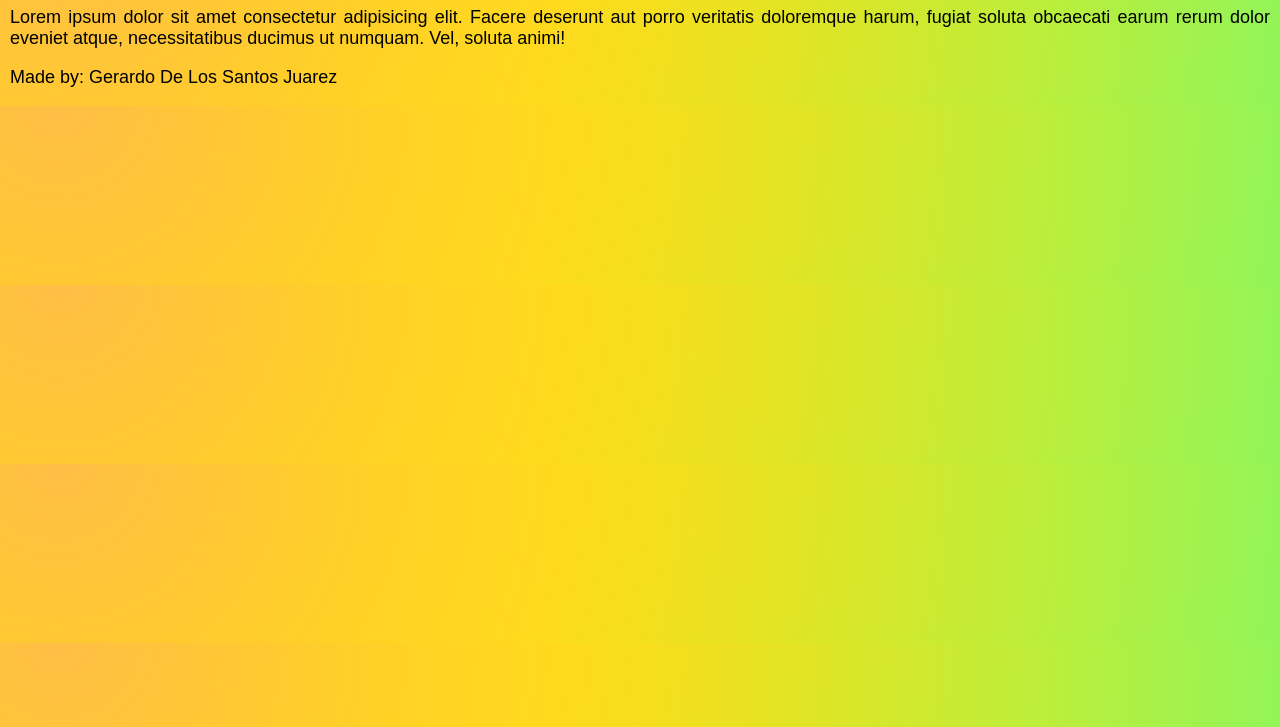
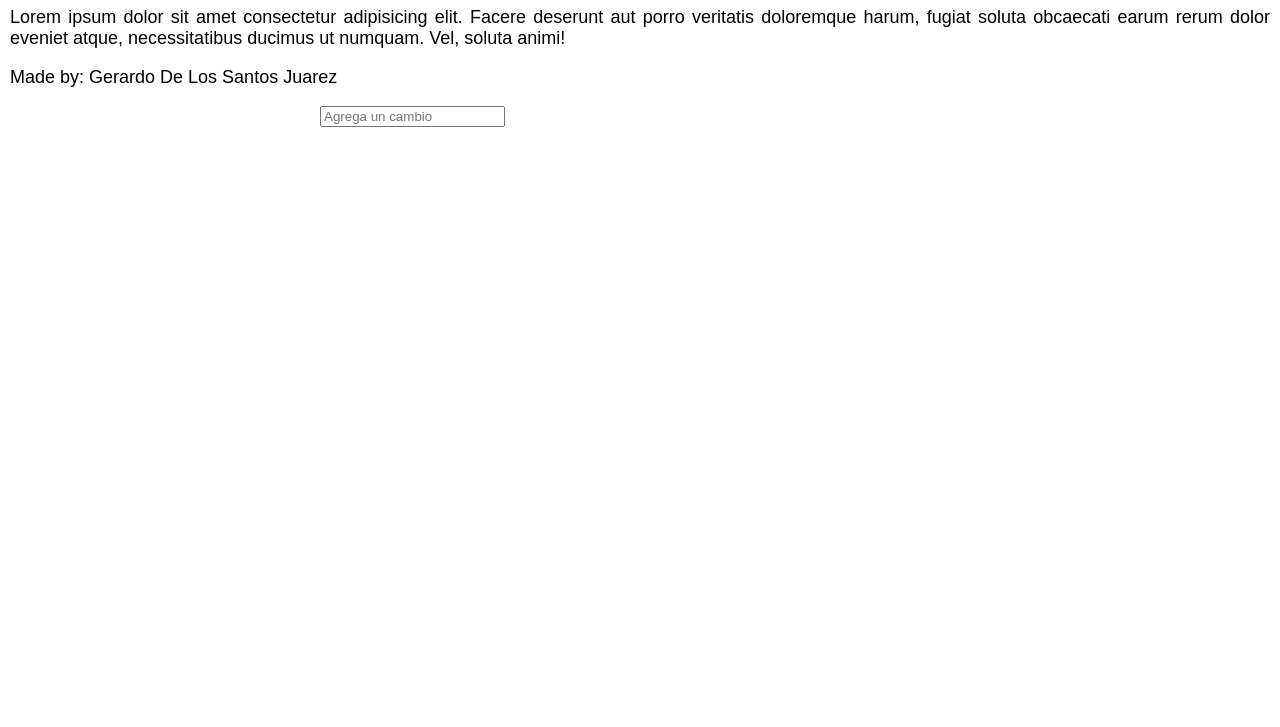
Before and after one commit to GerardoDLSJ/pruebagit, a plain HTML site: page index.html in a window 1280 px wide. Shown: the part 73-800 px from the top of the page. Drawn offline with Linux system fonts and the light colour scheme.

Commit message:
Se agrego un input y se quito el fondo blanco

```diff
--- a/css/styles.css
+++ b/css/styles.css
@@ -1,6 +1,6 @@
 body
 {
-    background-image: radial-gradient(circle at 4.55% -4.17%, #ffbe46 0, #ffc539 10%, #ffcc2d 20%, #ffd324 30%, #ffd91e 40%, #f3df1e 50%, #e2e424 60%, #cfe92f 70%, #bcee3b 80%, #a7f14a 90%, #91f559 100%);
+    background-image: white;
     color: blue;
     margin: 0;
 }
@@ -20,3 +20,10 @@ body
     text-decoration: solid;
     font-size: 18px;
 }
+
+.entradas
+{
+    width: 50%;
+    margin-left: auto;
+    margin-right: auto;
+}
--- a/index.html
+++ b/index.html
@@ -13,5 +13,8 @@
         <p>Lorem ipsum dolor sit amet consectetur adipisicing elit. Facere deserunt aut porro veritatis doloremque harum, fugiat soluta obcaecati earum rerum dolor eveniet atque, necessitatibus ducimus ut numquam. Vel, soluta animi!</p>
         <p>Made by: Gerardo De Los Santos Juarez</p>
     </div>
+    <div class="entradas">
+        <input type="text" placeholder="Agrega un cambio">
+    </div>
 </body>
 </html>
```
